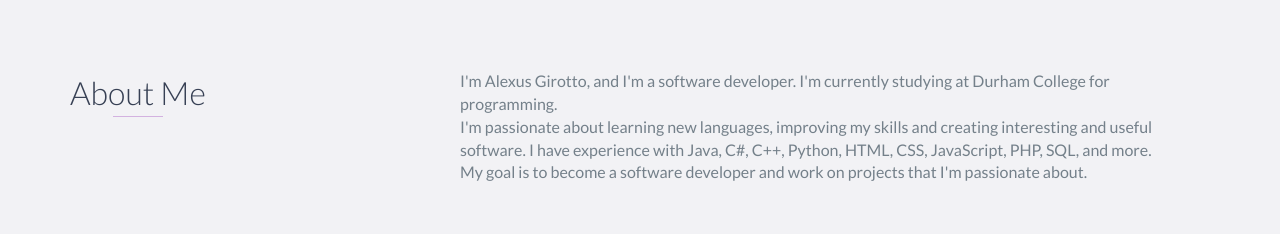
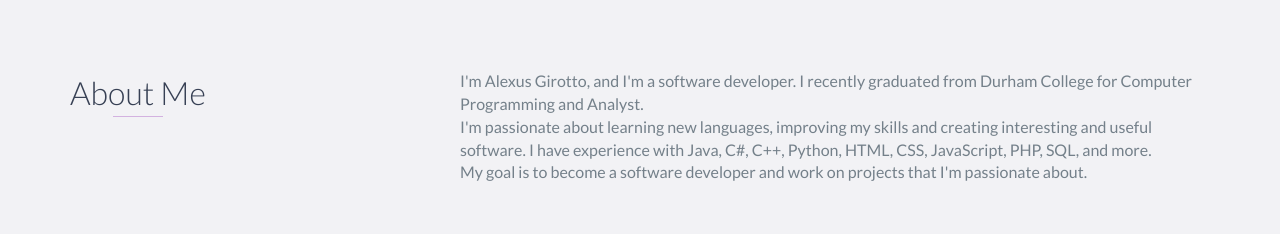
Before and after one commit to Otakubuns/otakubuns.github.io, a website: page index.html in a window 1280 px wide. Shown: the part 505-739 px from the top of the page. Drawn offline with nearby package versions, Linux system fonts and the light colour scheme.

Commit message:
made current

```diff
--- a/index.html
+++ b/index.html
@@ -64,7 +64,7 @@
                 </div>
                 <div class="col-md-8">
                     <p>
-                        I'm Alexus Girotto, and I'm a software developer. I'm currently studying at Durham College for programming.
+                        I'm Alexus Girotto, and I'm a software developer. I recently graduated from Durham College for Computer Programming and Analyst.
                         <br>I'm passionate about learning new languages, improving my skills and creating interesting and useful software. I have experience with Java, C#, C++, Python, HTML, CSS, JavaScript, PHP, SQL, and more.
                         <br>My goal is to become a software developer and work on projects that I'm passionate about.
                 </div>
```
